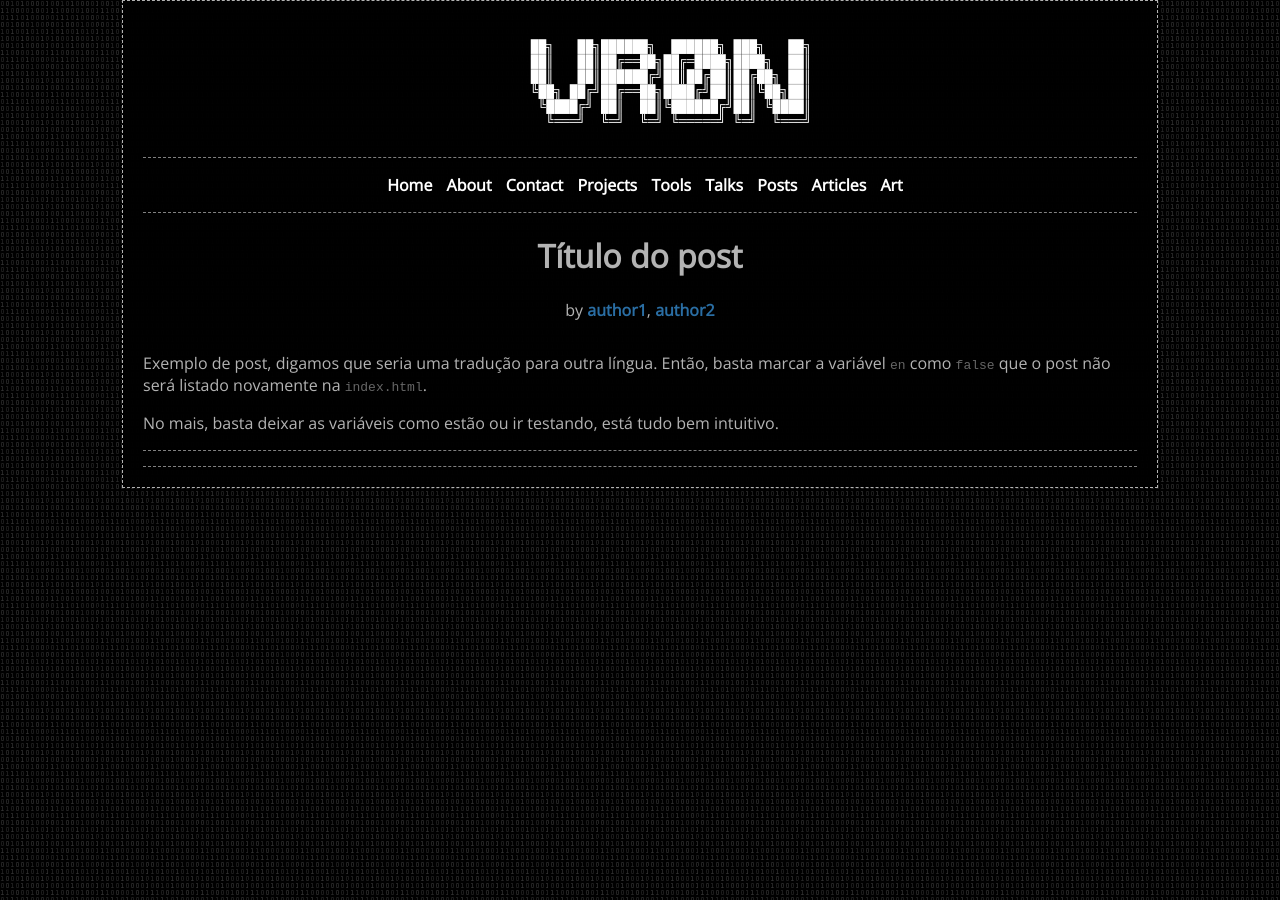
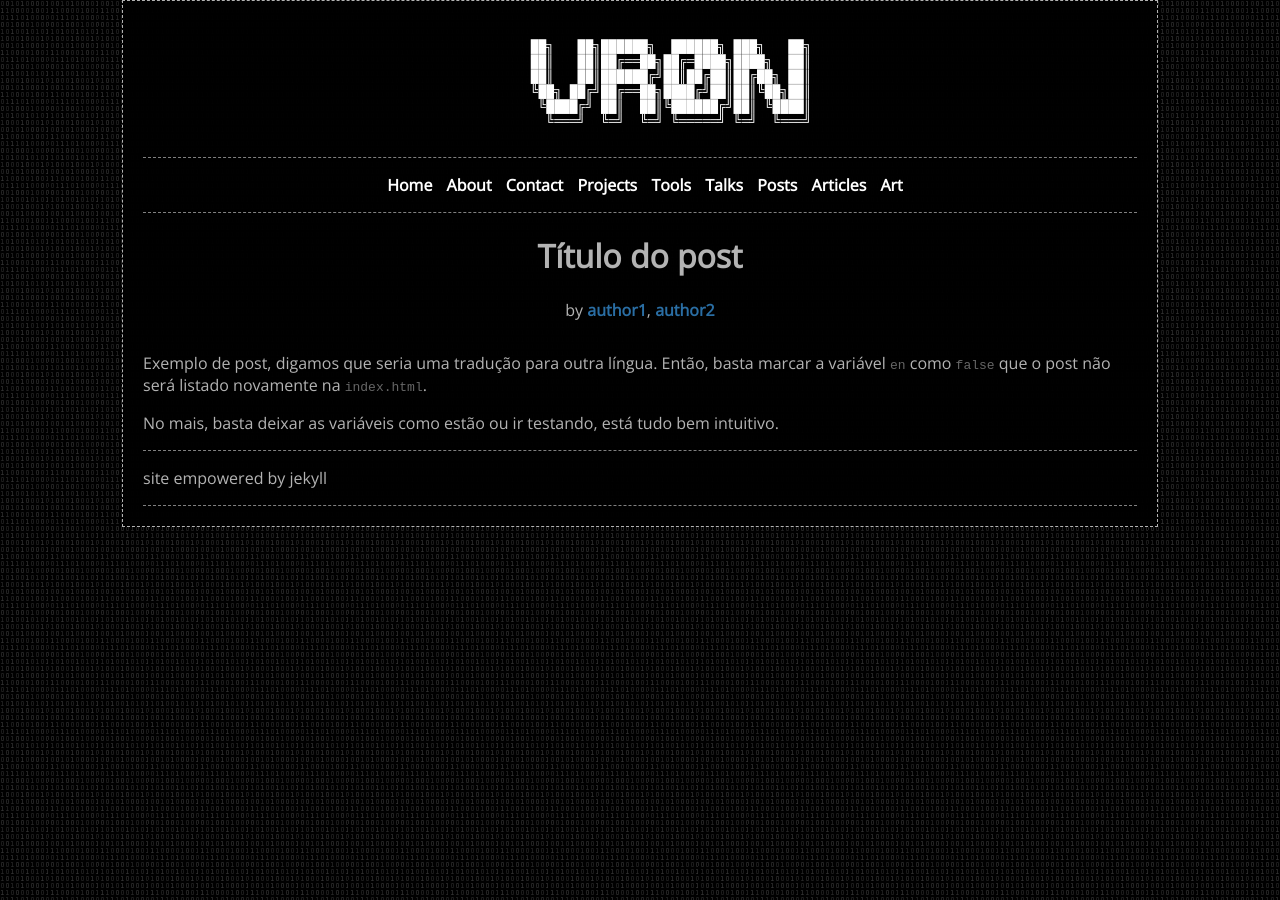
Before and after one commit to vr0n/vr0n.tech, a Jekyll site: the page built from _posts/posts/2016-04-30-example-post-pt-br.md, in a window 1280 px wide. Built offline with Jekyll 4.4.1, drawn with Linux system fonts in a browser that asks for light colours; comment, search, counter and statistics services are not loaded; part of the change alters nothing that is shown.

```diff
--- a/_config.yml
+++ b/_config.yml
@@ -3,7 +3,7 @@ title: "vr0n"
 name: "Website name"
 keywords: "tinker, taylor, hacker, spy, hacking, vr0n"
 baseurl: "/vr0n.tech/_site"
-url: "136.244.111.81"
+url: "https://vr0n.tech/"
 description: "Website description"
 cover: "/assets/img/cover.svg"
 fanpage_id: ""
@@ -16,13 +16,6 @@ ssl: false # It will redirect to https
 
 # Media
 # Just the shortname:
-# facebook: lampiaosec # Rigth
-# facebook: facebook.com/lampiaosec # Wrong
-disqus: test
-twitter:
-facebook:
-github:
-google:
 
 # Build settings
 markdown: kramdown
--- a/_includes/disqus.html
+++ /dev/null
@@ -1,16 +0,0 @@
-<div id="disqus_thread"></div>
-<script type="text/javascript">
-    /* * * CONFIGURATION VARIABLES * * */
-    var disqus_shortname = '{{ site.disqus }}';
-    var disqus_config = function () {
-        this.page.identifier = "{{ page.url }}";
-    };
-
-    /* * * DON'T EDIT BELOW THIS LINE * * */
-    (function() {
-        var dsq = document.createElement('script'); dsq.type = 'text/javascript'; dsq.async = true;
-        dsq.src = '//' + disqus_shortname + '.disqus.com/embed.js';
-        (document.getElementsByTagName('head')[0] || document.getElementsByTagName('body')[0]).appendChild(dsq);
-    })();
-</script>
-<noscript>Please enable JavaScript to view the <a href="https://disqus.com/?ref_noscript" rel="nofollow">comments powered by Disqus.</a></noscript>
--- a/_includes/footer.html
+++ b/_includes/footer.html
@@ -1,5 +1,3 @@
 <footer>
-{% if page.comments %}
-	{% include disqus.html %}
-{% endif %}
+	<p>site empowered by jekyll</p>
 </footer>
```
